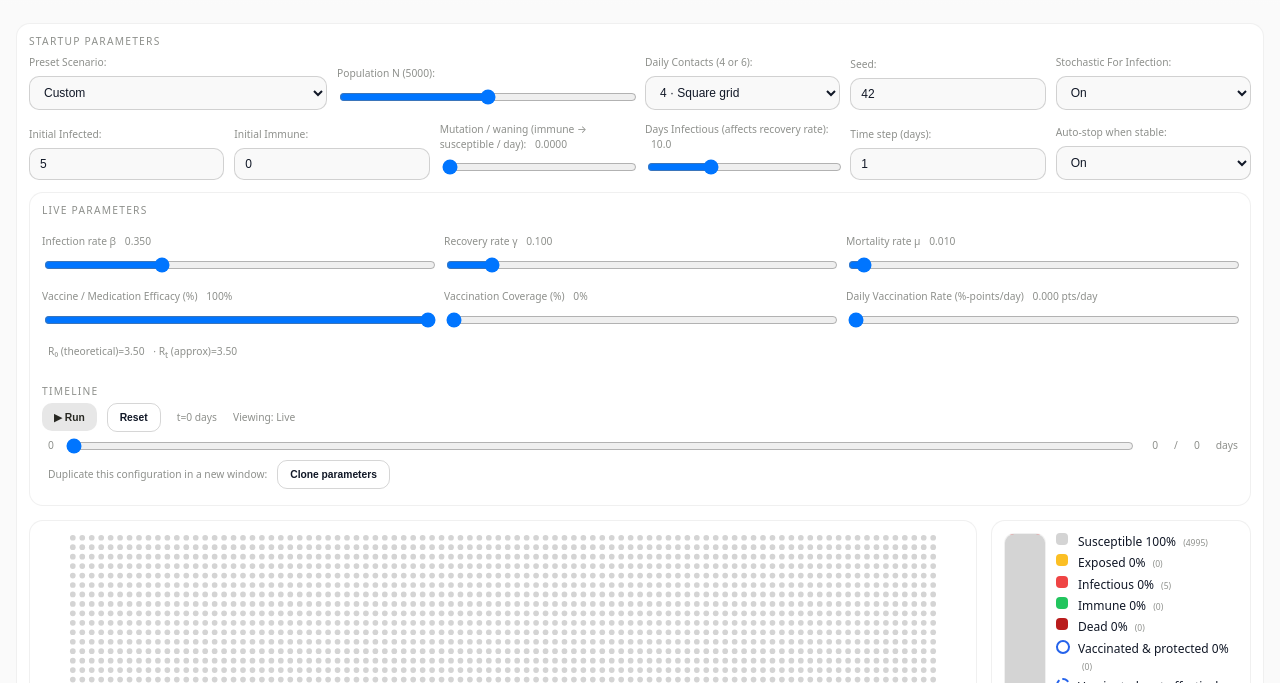
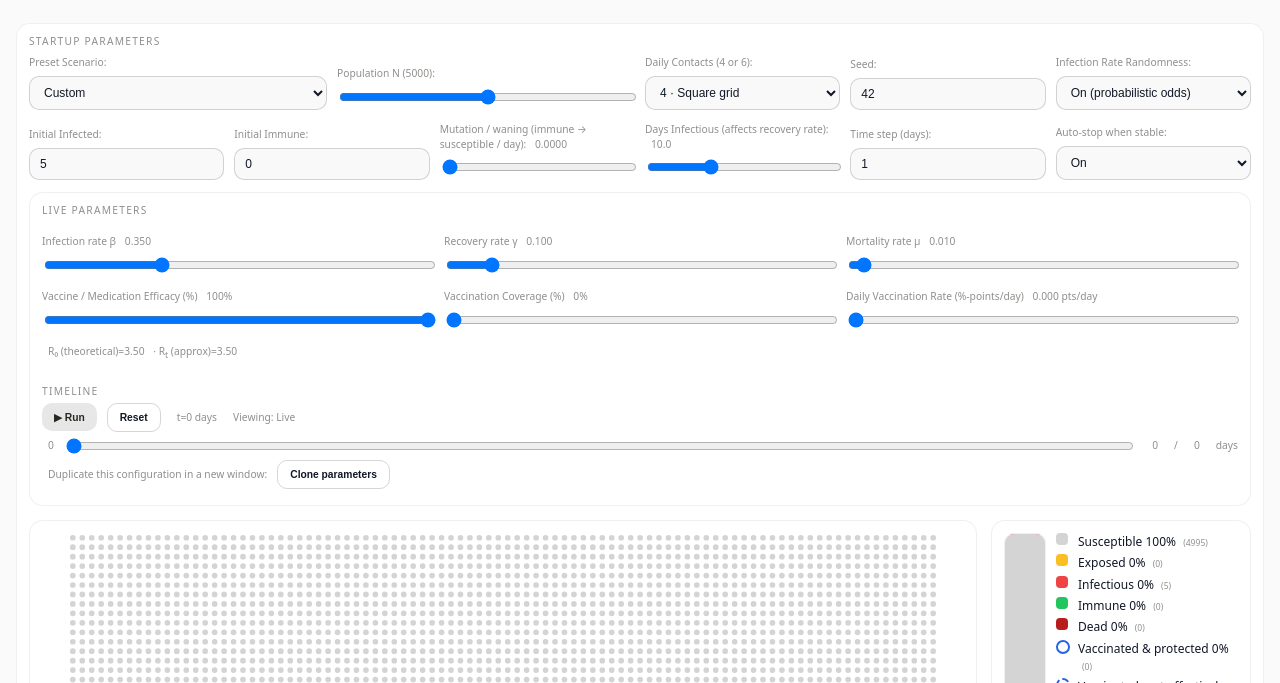
Before and after one commit to gustavochanchien/outbreak-simulator, a plain HTML site: page index.html in a window 1280 px wide. Shown: the part 117-800 px from the top of the page. Drawn offline with Linux system fonts and the light colour scheme.

Commit message:
language change

```diff
--- a/index.html
+++ b/index.html
@@ -76,10 +76,10 @@
       </div>
 
       <div class="cell w2">
-        <label>Stochastic For Infection:</label>
+        <label>Infection Rate Randomness:</label>
         <select id="stochastic">
-          <option value="1">On</option>
-          <option value="0">Off</option>
+          <option value="1">On (probabilistic odds)</option>
+          <option value="0">Off (fixed odds)</option>
         </select>
       </div>
 
```
